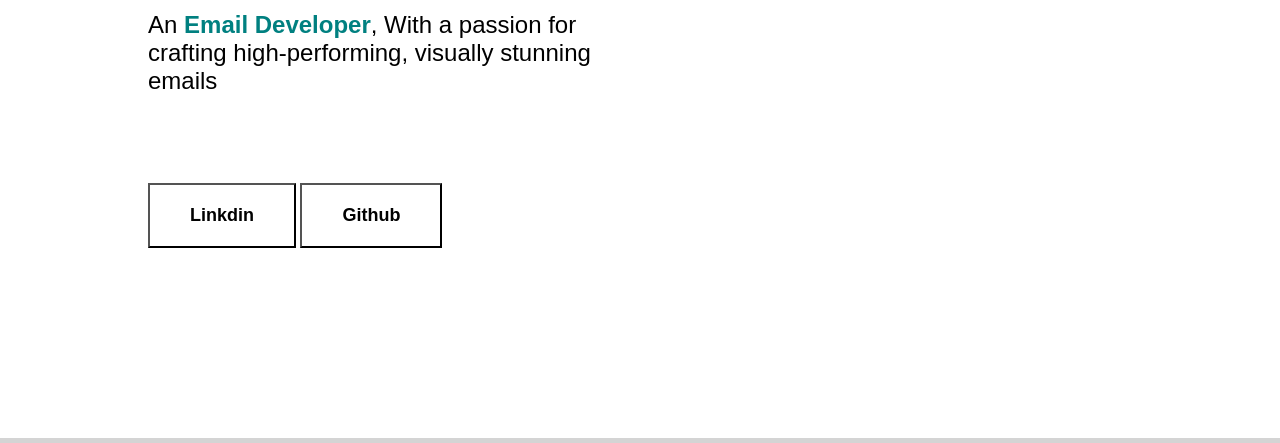
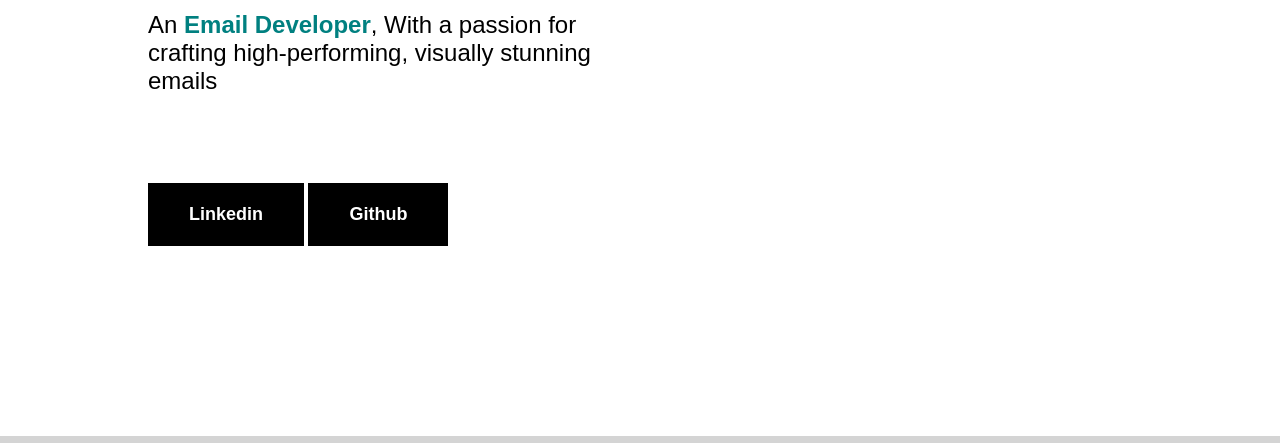
Before and after one commit to mariamebah4582/mariamedev, a plain HTML site: page index.html in a window 1280 px wide. Shown: the part 357-800 px from the top of the page. Drawn offline with nearby package versions, Linux system fonts and the light colour scheme; a web font is replaced by a local one.

Commit message:
Update index.html

```diff
--- a/index.html
+++ b/index.html
@@ -101,11 +101,11 @@
                   </p>
 
                   <div class="social-buttons">
-                     <button >
-                        <a href="https://www.linkedin.com/in/mariame-bah-3b3a76144/" target="_blank" style="color: #000;">Linkdin</a>
+                     <button style="background-color: #000; border: solid 1px #000;" >
+                        <a href="https://www.linkedin.com/in/mariame-bah-3b3a76144/" target="_blank"  style="color: #fff;">Linkedin</a>
                      </button>
-                     <button>
-                        <a href="https://github.com/mariamebah4582" target="_blank" style="color: #000;">Github</a>
+                     <button style="background-color: #000; border: solid 1px #000;">
+                        <a href="https://github.com/mariamebah4582" target="_blank" style="color: #fff; ">Github</a>
                      </button>
                   </div>
 
```
